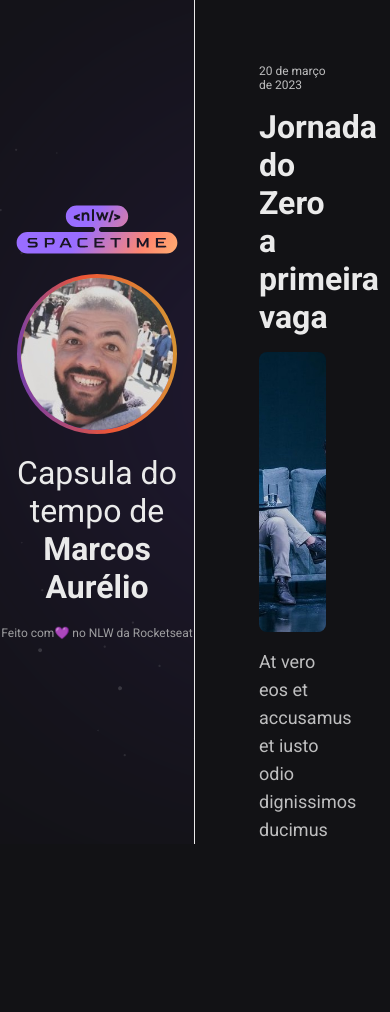
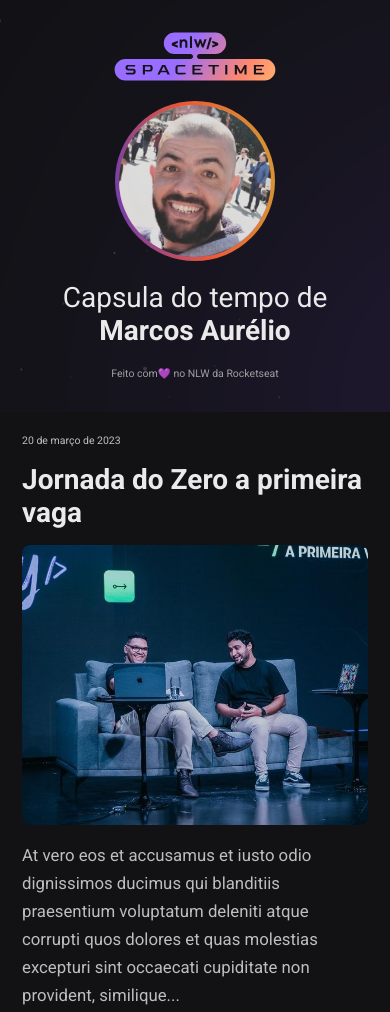
Before and after one commit to Marcosaurelio36/Nlw, a plain HTML site: page index.html in a window 390 px wide. Shown: the top 1012 px of the page. Before the commit the page ends 844 px from the top, so only its background shows below. Drawn offline with Linux system fonts and the light colour scheme.

Commit message:
adicionando responsividade

```diff
--- a/index.html
+++ b/index.html
@@ -29,10 +29,12 @@
       >
         <small>20 de março de 2023</small>
         <h1>Jornada do Zero a primeira vaga</h1>
+        <div>
           <img
             src="./assets/assets/jornada.png"
             alt="rodrigo e mayk apresentando projeto"
           />
+        </div>
         <p>
           At vero eos et accusamus et iusto odio dignissimos ducimus qui
           blanditiis praesentium voluptatum deleniti atque corrupti quos dolores
@@ -47,10 +49,12 @@
       >
         <small>20 de março de 2023</small>
         <h1>Jornada do Zero a primeira vaga</h1>
+        <div>
           <img
             src="./assets/assets/jornada.png"
             alt="rodrigo e mayk apresentando projeto"
           />
+        </div>
         <p>
           At vero eos et accusamus et iusto odio dignissimos ducimus qui
           blanditiis praesentium voluptatum deleniti atque corrupti quos dolores
@@ -65,10 +69,12 @@
       >
         <small>20 de março de 2023</small>
         <h1>Jornada do Zero a primeira vaga</h1>
+        <div>
           <img
             src="./assets/assets/jornada.png"
             alt="rodrigo e mayk apresentando projeto"
           />
+        </div>
         <p>
           At vero eos et accusamus et iusto odio dignissimos ducimus qui
           blanditiis praesentium voluptatum deleniti atque corrupti quos dolores
--- a/styles.css
+++ b/styles.css
@@ -3,6 +3,29 @@
   padding: 0;
   box-sizing: border-box;
   font-family: "Roboto", sans-serif;
+}
+:root {
+  font-size: 16px;
+}
+::-webkit-scrollbar {
+  width: 8px;
+}
+::-webkit-scrollbar-track {
+  background-color: #2c2c31;
+}
+::-webkit-scrollbar-thumb {
+  background-color: #9e9ea0;
+}
+@keyframes entering {
+  from {
+    opacity: 0;
+    transform: translateY(-200px);
+  }
+
+  to {
+    opacity: 1;
+    transform: translatey(0);
+  }
 }
 body {
   background-color: #121215;
@@ -17,6 +40,7 @@ nav {
   grid-area: timeline;
 
   overflow-y: scroll;
+  animation: entering 0.7s ease-in-out;
 }
 .memory {
   display: flex;
@@ -27,10 +51,10 @@ nav {
 }
 .memory small {
   color: #bebebf;
-  font-size: 12px;
+  font-size: 0.75rem;
 }
 .memory h1 {
-  font-size: 32px;
+  font-size: 2rem;
   color: #eaeaea;
 }
 .memory img {
@@ -38,9 +62,19 @@ nav {
   height: 280px;
   object-fit: cover;
   border-radius: 8px;
+  transition: transform 0.3s ease-in-out;
+}
+.memory div {
+  width: 100%;
+  height: 280px;
+  overflow: hidden;
+  border-radius: 8px;
+}
+.memory :hover img {
+  transform: scale(1.1);
 }
 .memory p {
-  font-size: 18px;
+  font-size: 1.2rem;
   color: #bebebf;
   line-height: 28px;
 }
@@ -60,6 +94,9 @@ aside {
   background-repeat: no-repeat;
   background-size: auto 100;
 }
+aside * {
+  animation: entering 0.7s ease-in-out;
+}
 aside img:nth-child(2) {
   width: 160px;
   height: 160px;
@@ -70,10 +107,33 @@ aside img:nth-child(2) {
     linear-gradient(260deg, #d39e33, #ed5636, #633bbc) border-box;
 }
 aside p {
-  font-size: 32px;
+  font-size: 2rem;
   text-align: center;
 }
 aside span {
-  font-size: 12px;
+  font-size: 0.75rem;
   color: #9e9ea0;
 }
+
+@media (max-width: 768px) {
+  :root {
+    font-size: 14px;
+  }
+  body {
+    grid-template-columns: 1fr;
+    grid-template-rows: 0.2fr 0.8fr;
+    grid-template-areas:
+      "profile"
+      "timeline";
+  }
+
+  aside {
+    border-right: none;
+    padding: 32px 12px;
+  }
+
+  nav {
+    overflow-y: visible;
+    padding: 22px;
+  }
+}
```
Lines whose indentation alone changed are shown as unchanged.
